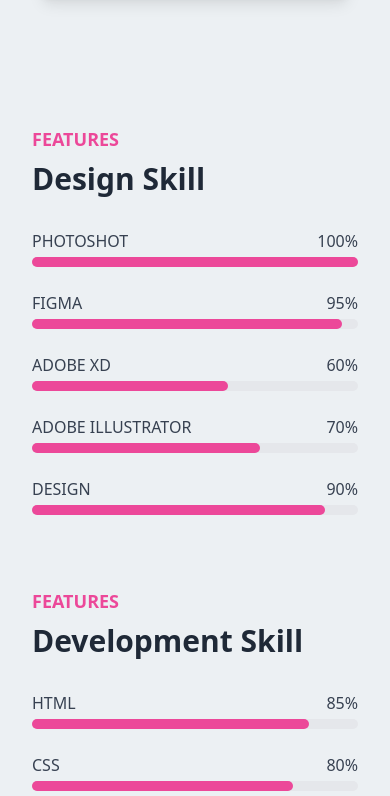
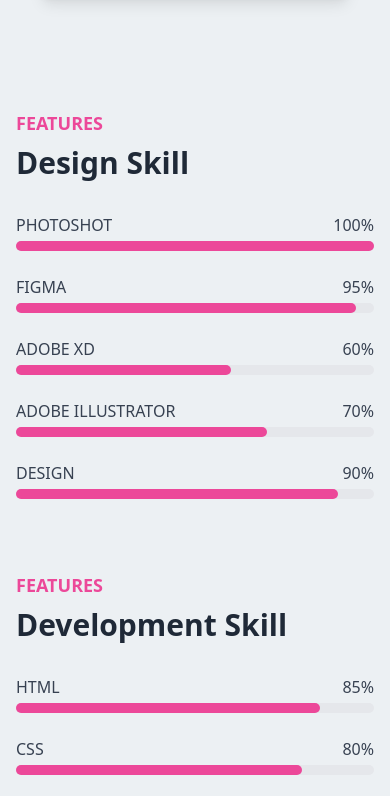
Before and after one commit to devnix-sadib/portfolio_for_dada, a website: page index.html in a window 390 px wide. Shown: the part 1812-2608 px from the top of the page. Drawn offline with nearby package versions, Linux system fonts and the light colour scheme.

Commit message:
skill responsiv

```diff
--- a/index.html
+++ b/index.html
@@ -192,7 +192,7 @@
     <!--skill part-->
 <main id="skill">
 
-    <div class="grid grid-cols-1 sm:grid-cols-2 gap-12 p-8 w-full max-w-5xl mx-auto">
+    <div class="grid grid-cols-1 sm:grid-cols-2 gap-12 p-4 sm:p-8 w-full max-w-5xl mx-auto">
         <!-- Design Skill Section -->
         <div>
             <h2 class="text-pink-500 text-lg font-semibold uppercase mb-2">Features</h2>
@@ -308,6 +308,7 @@
 
 
 
+
 </main>
     <script>
         const menuButton = document.getElementById("menuButton");
```
